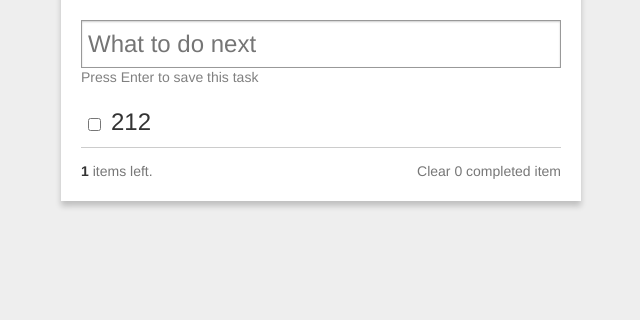
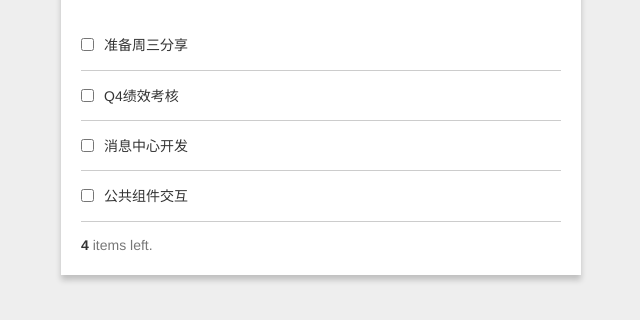
Before and after one commit to giantray/angular-todo-app-example, a plain HTML site: page index.html in a window 1280 px wide. Shown: the part 92-412 px from the top of the page, without its empty margins (319-959 px from the left). Drawn offline with nearby package versions, Linux system fonts and the light colour scheme.

Commit message:
渲染todo列表

```diff
--- a/index.html
+++ b/index.html
@@ -14,18 +14,12 @@
             <h1>Todos</h1>
         </div>
         <div class="content">
-            <form class="todo-form" >
-                <input placeholder="What to do next" type="text">
-                <span class="todo-input-tip">
-                    Press Enter to save this task
-                </span>
-            </form>
             <div class="todos">
                 <ul class="todo-list">
-                    <li class="todo" >
+                    <li class="todo"  ng-repeat="item in list">
                         <div class="display">
-                            <input class="check" type="checkbox" name="todo.done">
-                            <div><span >212</span> </div>
+                            <input class="check" type="checkbox">
+                            <div><span ng-bind="item"></span></div>
                         </div>
                     </li>
                 </ul>
@@ -33,14 +27,8 @@
 
             <div class="todo-stats">
               <span class="todo-count" >
-                <span class="number"><span>1</span></span>
+                <span class="number"><span ng-bind="list.length"></span></span>
                 <span class="word">items</span> left.
-              </span>
-              <span class="todo-clear" >
-                  <a >
-                      Clear <span class="number-done"><span>0</span></span>
-                      completed <span class="word-done">item</span>
-                  </a>
               </span>
             </div>
         </div>
--- a/pages/todo/todo.ctrl.js
+++ b/pages/todo/todo.ctrl.js
@@ -1,7 +1,17 @@
 angular.module('myApp').controller('TodoCtrl', function($scope){
+
+    $scope.list = getToDoList();
+
 
     //$scope.name = 'lizeyang';
 
+});
 
-
-});
+function getToDoList(){
+    return [
+        "准备周三分享",
+        "Q4绩效考核",
+        "消息中心开发",
+        "公共组件交互"
+    ]
+}
--- a/style/app.css
+++ b/style/app.css
@@ -1,5 +1,5 @@
 body {
-    font-family: "Helvetica Neue", Helvetica, Arial, sans-serif;
+    font-family: "Helvetica Neue",Helvetica,"PingFang SC","Hiragino Sans GB","Microsoft YaHei","微软雅黑",Arial,sans-serif;
     font-size: 14px;
     line-height: 1.4em;
     background: #eeeeee;
@@ -61,10 +61,14 @@ ol, ul {
     border-bottom: 1px solid #cccccc;
 }
 
+.todo .display{
+    font-size: 14px;
+}
+
 .todo-list .check {
     position: relative;
-    top: 9px;
-    margin: 0 10px 0 7px;
+    top: 6px;
+    margin: 0 10px 0 0px;
     float: left;
 }
 
```
